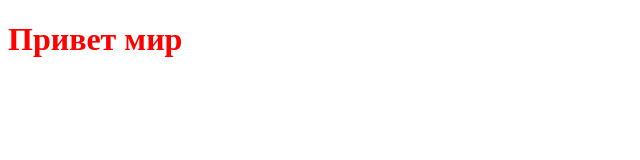
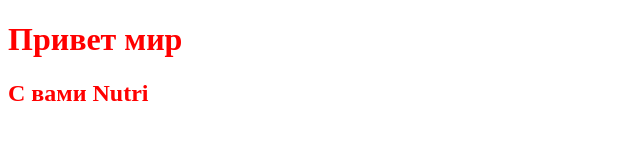
Before and after one commit to Nutri4ek/HELLO-WORLD-, a plain HTML site: page index.html in a window 1280 px wide. Shown: the whole page, without its empty margins (0-640 px from the left). Drawn offline with Linux system fonts and the light colour scheme.

Commit message:
Update index.html

```diff
--- a/index.html
+++ b/index.html
@@ -7,5 +7,6 @@
 </head>
 <body>
    <h1>Привет мир</h1>
+   <h2>С вами Nutri</h2>
 </body>
 </html>
```
